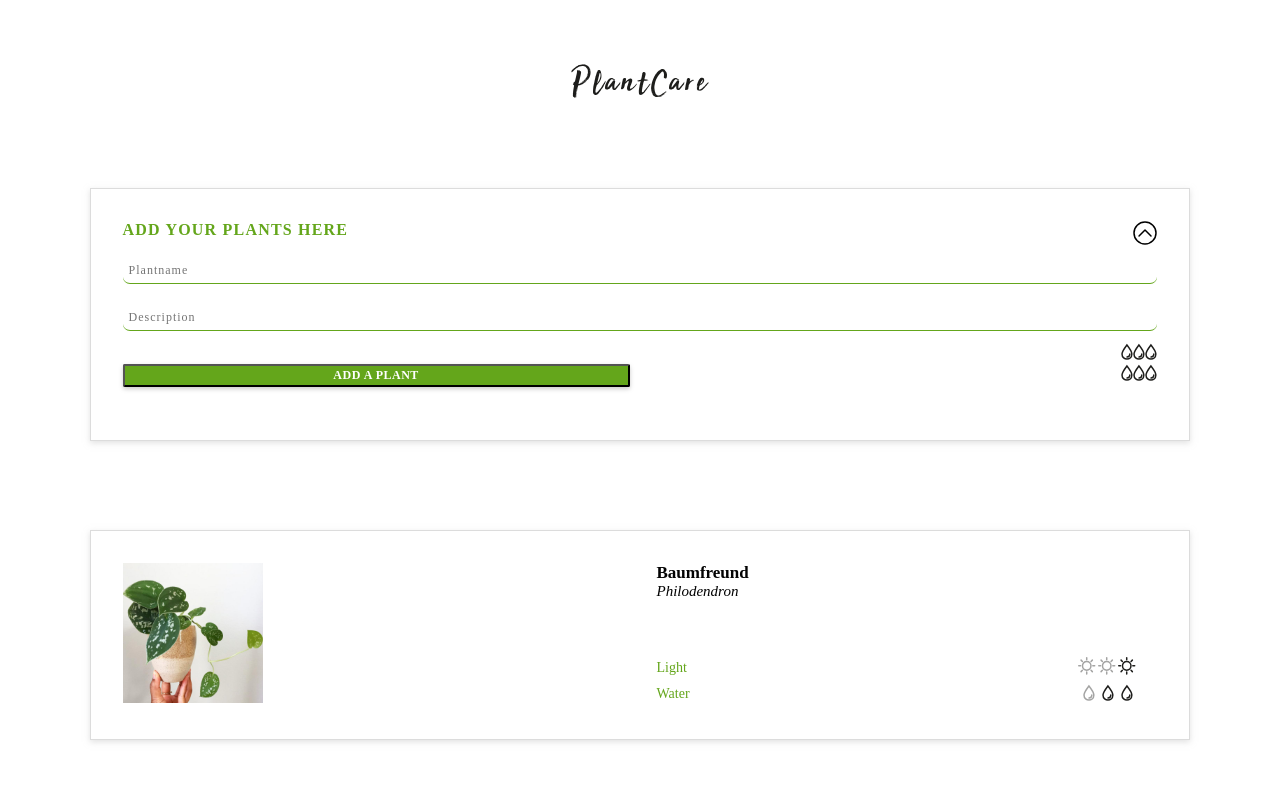
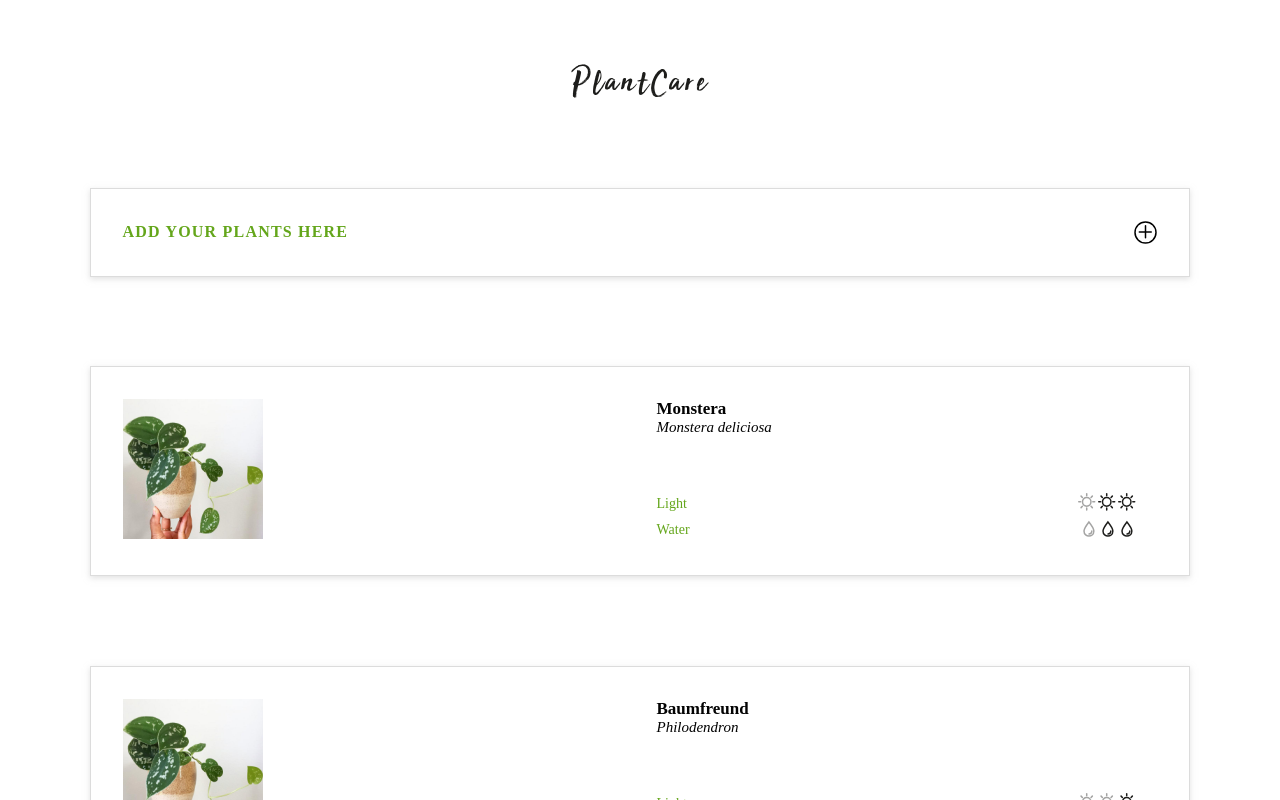
Before and after one commit to zukanova/plant-care, a React (Create React App) app: page / in a window 1280 px wide. Shown: the top 800 px of the page. Built offline with nearby package versions, Linux system fonts and the light colour scheme; a web font is replaced by a local one.

Commit message:
Add toggle function

```diff
--- a/src/components/Form.js
+++ b/src/components/Form.js
@@ -1,14 +1,14 @@
 import React, { Component } from 'react'
 import PropTypes from 'prop-types'
 import IconRange from './IconRange'
-import openIconSrc from '../images/openIcon.svg'
+import addIconSrc from '../images/AddIcon.svg'
 
 import styled from 'styled-components'
+// import { timingSafeEqual } from 'crypto'
 
 const Form = styled.section`
-  display: grid;
-  grid-template-rows: 1fr 1.9fr 1.9fr 3fr;
-  grid-gap: 3%;
+  display: flex;
+  flex-direction: column;
   margin: 7%;
   padding: 2.5%;
   height: 30%;
@@ -23,12 +23,32 @@ const Form = styled.section`
   .FormTitle {
     display: flex;
     justify-content: space-between;
-    align-content: center;
+    align-items: center;
   }
 
   .OpenIcon {
     transform: rotate(180deg);
   }
+
+  .hidden {
+    overflow: hidden;
+    height: 0;
+  }
+
+  .visible {
+    transition: all 1s ease;
+    /* height: 79%; */
+  }
+
+  .disabled {
+    opacity: 0.4;
+  }
+`
+
+const Wrapper = styled.div`
+  display: grid;
+  grid-template-rows: 40px 40px 60px;
+  grid-gap: 4%;
 
   input {
     border-radius: 7px;
@@ -36,6 +56,7 @@ const Form = styled.section`
     border-top: 0px;
     border-left: 0px solid #64a61b;
     border-right: 0px solid #64a61b;
+    padding: 2.5%;
     font-family: 'Muli';
     font-weight: 400;
     font-size: 12px;
@@ -45,10 +66,17 @@ const Form = styled.section`
     align-self: center;
   }
 
+  ::placeholder {
+    color: F5F5F5;
+  }
+`
+const Below = styled.div`
+  display: grid;
+  grid-template-columns: 1fr 1fr;
+
   .ColumnRight {
     align-self: center;
   }
-
   .AddButton {
     background: #64a61b;
     border-radius: 2px;
@@ -61,14 +89,14 @@ const Form = styled.section`
     letter-spacing: 0.5px;
     color: white;
   }
+
+  .ColumnLeft {
+    display: grid;
+    grid-template-rows: 50% 50%;
+    /* justify-content: space-between;
+    align-items: bottom; */
+  }
 `
-const Below = styled.div`
-  display: grid;
-  grid-template-columns: 1fr 1fr;
-`
-
-const Light = styled.section``
-const Water = styled.section``
 
 export default class FormEl extends Component {
   static propTypes = {
@@ -77,28 +105,45 @@ export default class FormEl extends Component {
     // amount: PropTypes.number.isRequired
   }
 
+  state = {
+    showCard: false
+  }
+
+  toggleCard = () => {
+    console.log('toggleCard')
+    this.setState({ showCard: !this.state.showCard })
+  }
+
   render() {
     return (
       <Form>
         <div className="FormTitle">
-          ADD YOUR PLANTS HERE{' '}
-          <img className="OpenIcon" src={openIconSrc} alt="" />
+          ADD YOUR PLANTS HERE
+          <img
+            onClick={() => this.toggleCard()}
+            className="OpenIcon"
+            src={addIconSrc}
+            alt=""
+          />
         </div>
-        <input type="text" id="Head" placeholder=" Plantname" />
-        <input type="text" id="Subhead" placeholder=" Description" />
+
+        <Wrapper className={this.state.showCard ? 'visible' : 'hidden'}>
+          <input type="text" id="Head" placeholder="Plantname" />
+          <input type="text" id="Subhead" placeholder="Description" />
           <Below>
             <div className="ColumnRight">
               <button className="AddButton">ADD A PLANT</button>
             </div>
             <div className="ColumnLeft">
-            <Light>
+              <section>
                 <IconRange />
-            </Light>
-            <Water>
+              </section>
+              <section>
                 <IconRange />
-            </Water>
+              </section>
             </div>
           </Below>
+        </Wrapper>
       </Form>
     )
   }
--- a/src/components/IconRange.js
+++ b/src/components/IconRange.js
@@ -4,7 +4,7 @@ import lightSrc from '../images/light.svg'
 import dropSrc from '../images/drop.svg'
 import styled from 'styled-components'
 
-const LightNeed = styled.section`
+const Need = styled.section`
   display: flex;
   justify-content: space-between;
   background-color: white;
@@ -38,9 +38,9 @@ const Amount = styled.section`
 
 export default class IconRange extends Component {
   static propTypes = {
-    text: PropTypes.string.isRequired,
-    icon: PropTypes.oneOf(['light', 'drop']).isRequired,
-    amount: PropTypes.number.isRequired
+    text: PropTypes.string,
+    icon: PropTypes.oneOf(['light', 'drop']),
+    amount: PropTypes.number
   }
 
   static defaultProps = {}
@@ -70,12 +70,12 @@ export default class IconRange extends Component {
   render() {
     const { text, icon, amount } = this.props
     return (
-      <LightNeed>
+      <Need>
         <Indication> {text} </Indication>
         <Amount icon={icon}>
           {this.renderIcons(this.createIconsArray(amount, icon))}
         </Amount>
-      </LightNeed>
+      </Need>
     )
   }
 }
--- a/src/data.js
+++ b/src/data.js
@@ -1,62 +1,62 @@
 export default [
+  {
+    title: 'Monstera',
+    subtitle: 'Monstera deliciosa',
+    lightAmount: 2,
+    waterAmount: 2
+  },
   {
     title: 'Baumfreund',
     subtitle: 'Philodendron',
-    lightAmount: '1',
-    waterAmount: '2'
+    lightAmount: 1,
+    waterAmount: 2
   },
   {
     title: 'Ficus Alii',
     subtitle: 'Ficus Alii',
-    lightAmount: '3',
-    waterAmount: '3'
-  },
-  {
-    title: 'Monstera',
-    subtitle: 'Monstera deliciosa',
-    lightAmount: '2',
-    waterAmount: '2'
+    lightAmount: 3,
+    waterAmount: 3
   },
   {
     title: 'Bogenhanf',
     subtitle: 'Sansevieria kirkii',
-    lightAmount: '1',
-    waterAmount: '1'
+    lightAmount: 1,
+    waterAmount: 1
   },
   {
     title: 'Zitronengeranie',
     subtitle: 'Pelargonium citrosum',
-    lightAmount: '3',
-    waterAmount: '2'
+    lightAmount: 3,
+    waterAmount: 2
   },
   {
     title: 'Goldfruchtpalme',
     subtitle: 'Areca lutescens',
-    lightAmount: '2',
-    waterAmount: '3'
+    lightAmount: 2,
+    waterAmount: 3
   },
   {
     title: 'Orchidee',
     subtitle: 'Phalaenopsis denver',
-    lightAmount: '3',
-    waterAmount: '2'
+    lightAmount: 3,
+    waterAmount: 2
   },
   {
     title: 'Korallenkaktus',
     subtitle: 'Rhipsalis pulchra',
-    lightAmount: '2',
-    waterAmount: '2'
+    lightAmount: 2,
+    waterAmount: 2
   },
   {
     title: 'Drachenbaum',
     subtitle: 'Dracaena Marginata',
-    lightAmount: '2',
-    waterAmount: '1'
+    lightAmount: 2,
+    waterAmount: 1
   },
   {
     title: 'Aloe vera',
     subtitle: 'Aloe vera',
-    lightAmount: '3',
-    waterAmount: '1'
+    lightAmount: 3,
+    waterAmount: 1
   }
 ]
```
Also changed, not shown: src/images/AddIcon.svg (added), src/images/openIcon.svg (deleted). Lines whose indentation alone changed are shown as unchanged.
